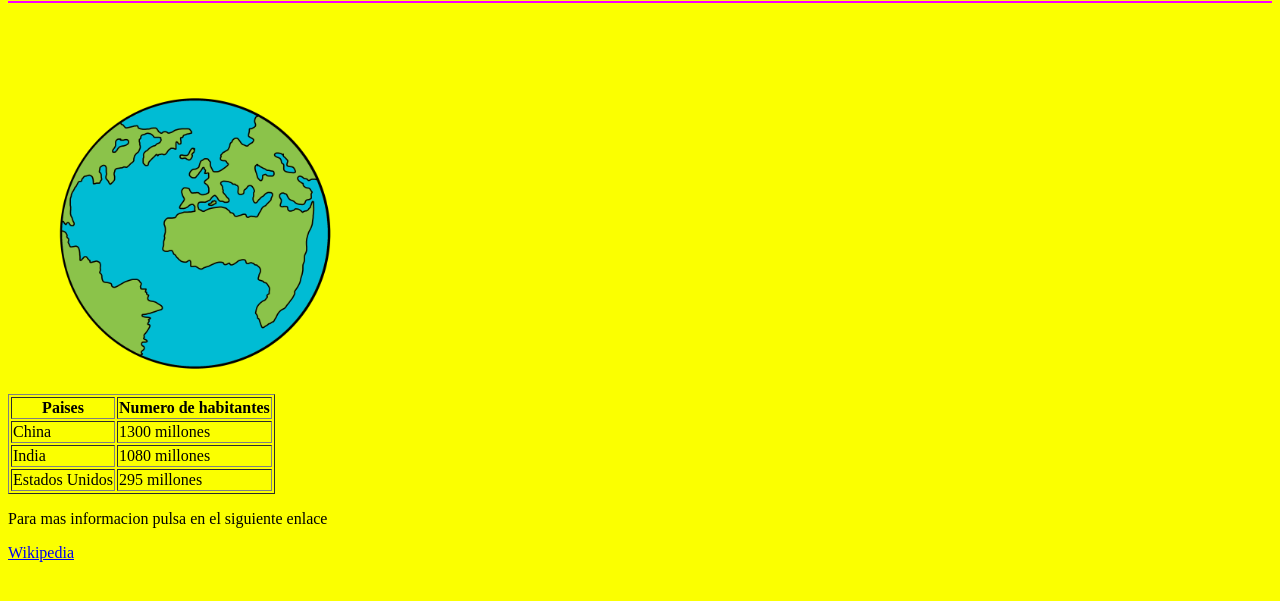
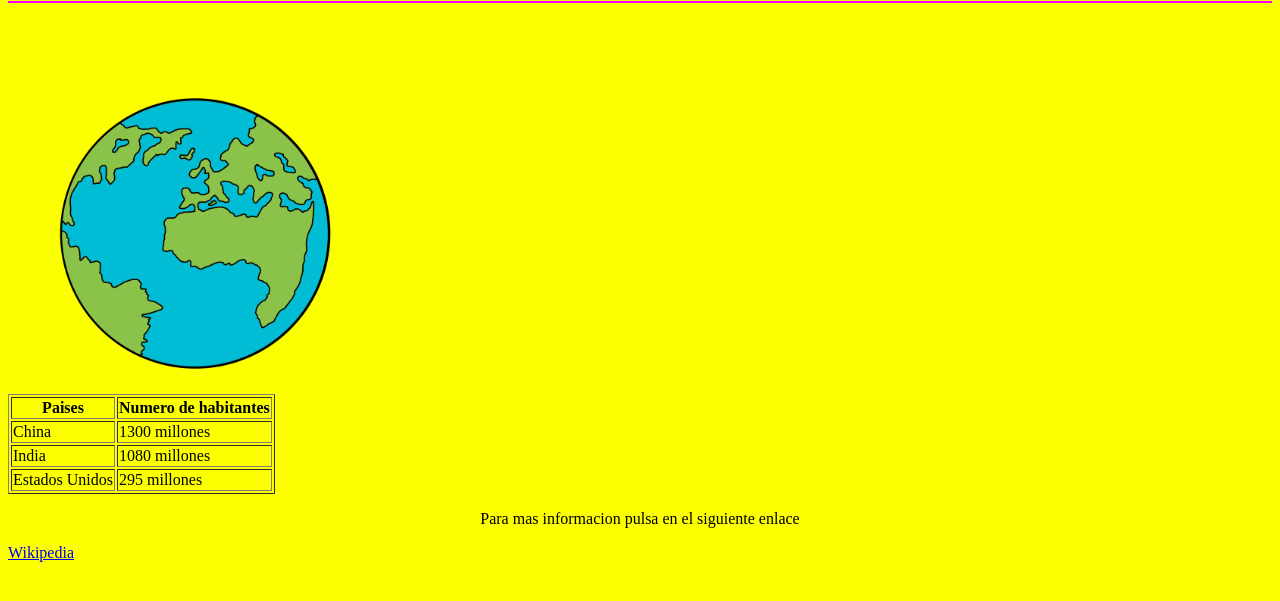
Before and after one commit to gabihtml/gabi, a plain HTML site: page index.html in a window 1280 px wide. Shown: the part 79-680 px from the top of the page. Drawn offline with Linux system fonts and the light colour scheme.

Commit message:
index.html

```diff
--- a/index.html
+++ b/index.html
@@ -4,15 +4,21 @@
 <body style="background-color:#fbff00">
 <h1>poblacion de los paises con mayor cantidad de habitantes</h1>
 <hr size="2px" color="#fb00ff" />
+  <div>
 <img src="mundo1.png"width="30%"
+</div>
 <br>
+  <div>
 <table border="1">
 <tr><th>Paises</th><th>Numero de habitantes</th></tr>
 <tr><td>China</td><td>1300 millones</td></tr>
 <tr><td>India</td><td>1080 millones</td></tr>
 <tr><td>Estados Unidos</td><td>295 millones</td></tr>
 </table>
-<p>Para mas informacion pulsa en el siguiente enlace</p>
+    </div>
+<p align="center">Para mas informacion pulsa en el siguiente enlace</p>
+    <div>
 <a href="https://www.google.com/url?sa=t&rct=j&q=&esrc=s&source=web&cd=&cad=rja&uact=8&ved=2ahUKEwiS_oem9sWCAxXy0gIHHSDIDZwQFnoECAUQAQ&url=https%3A%2F%2Fes.wikipedia.org%2Fwiki%2FWikipedia%3APortada&usg=AOvVaw0zouH1UjUhn3vheQK4UipU&opi=89978449">Wikipedia</a>
+    </div>
 </body>
 </html>
```
